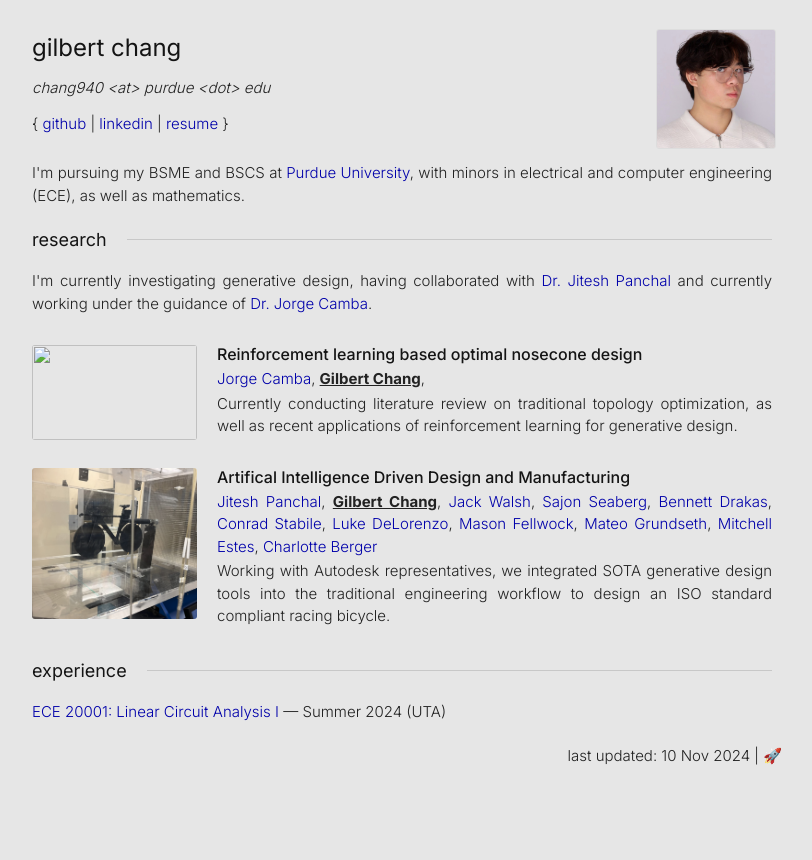
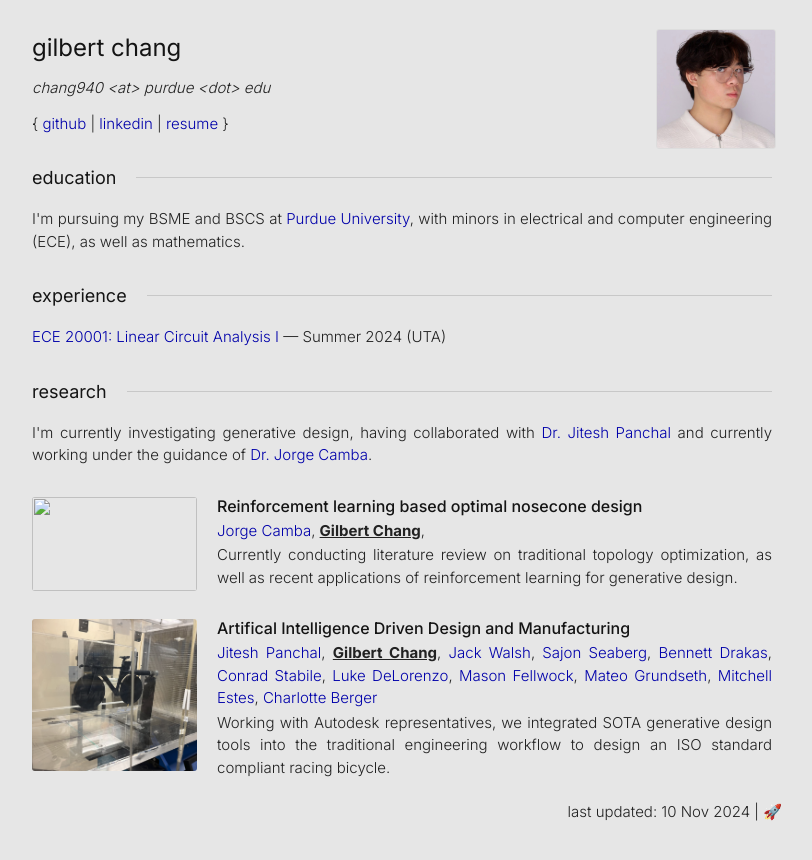
Before and after one commit to vindou/vindou, a Jekyll site: the page built from index.html, in a window 1280 px wide. Shown: the top 860 px of the page, without its empty margins (238-1050 px from the left). Built offline with Jekyll 4.4.1, drawn with Linux system fonts in a browser that asks for light colours.

Commit message:
Update index.html

```diff
--- a/index.html
+++ b/index.html
@@ -28,10 +28,27 @@ title: cha
     </div>
   </div>
 </div>
-<div class="text-container">
-  <p>
-    I'm pursuing my BSME and BSCS at <a href="https://www.purdue.edu/">Purdue University</a>, with minors in electrical and computer engineering (ECE), as well as mathematics.
-  </p>
+<div class="section">
+  <div class="text-container">
+    <h2>education<hr></h2>
+  </div>
+  <div class="subsection">
+    <div class="text-container">
+      <p>
+        I'm pursuing my BSME and BSCS at <a href="https://www.purdue.edu/">Purdue University</a>, with minors in electrical and computer engineering (ECE), as well as mathematics.
+      </p>
+    </div>
+  </div>
+</div>
+<div class="section">
+  <div class="text-container">
+    <h2>experience<hr></h2>
+  </div>
+  <div class="subsection">
+    <div class="text-container">
+      <p><a href="https://engineering.purdue.edu/ECE/Academics/Undergraduates/UGO/CourseInfo/courseInfo?courseid=716&show=true&type=undergrad">ECE 20001: Linear Circuit Analysis I</a> — Summer 2024 (UTA)</p>
+    </div>
+  </div>
 </div>
 <div class="section">
   <div class="text-container">
@@ -84,16 +101,7 @@ title: cha
     </div>
   </div>
 </div>
-<div class="section">
-  <div class="text-container">
-    <h2>experience<hr></h2>
-  </div>
-  <div class="subsection">
-    <div class="text-container">
-      <p><a href="https://engineering.purdue.edu/ECE/Academics/Undergraduates/UGO/CourseInfo/courseInfo?courseid=716&show=true&type=undergrad">ECE 20001: Linear Circuit Analysis I</a> — Summer 2024 (UTA)</p>
-    </div>
-  </div>
-</div>
+
 
 
 <div class="section footer">
```
